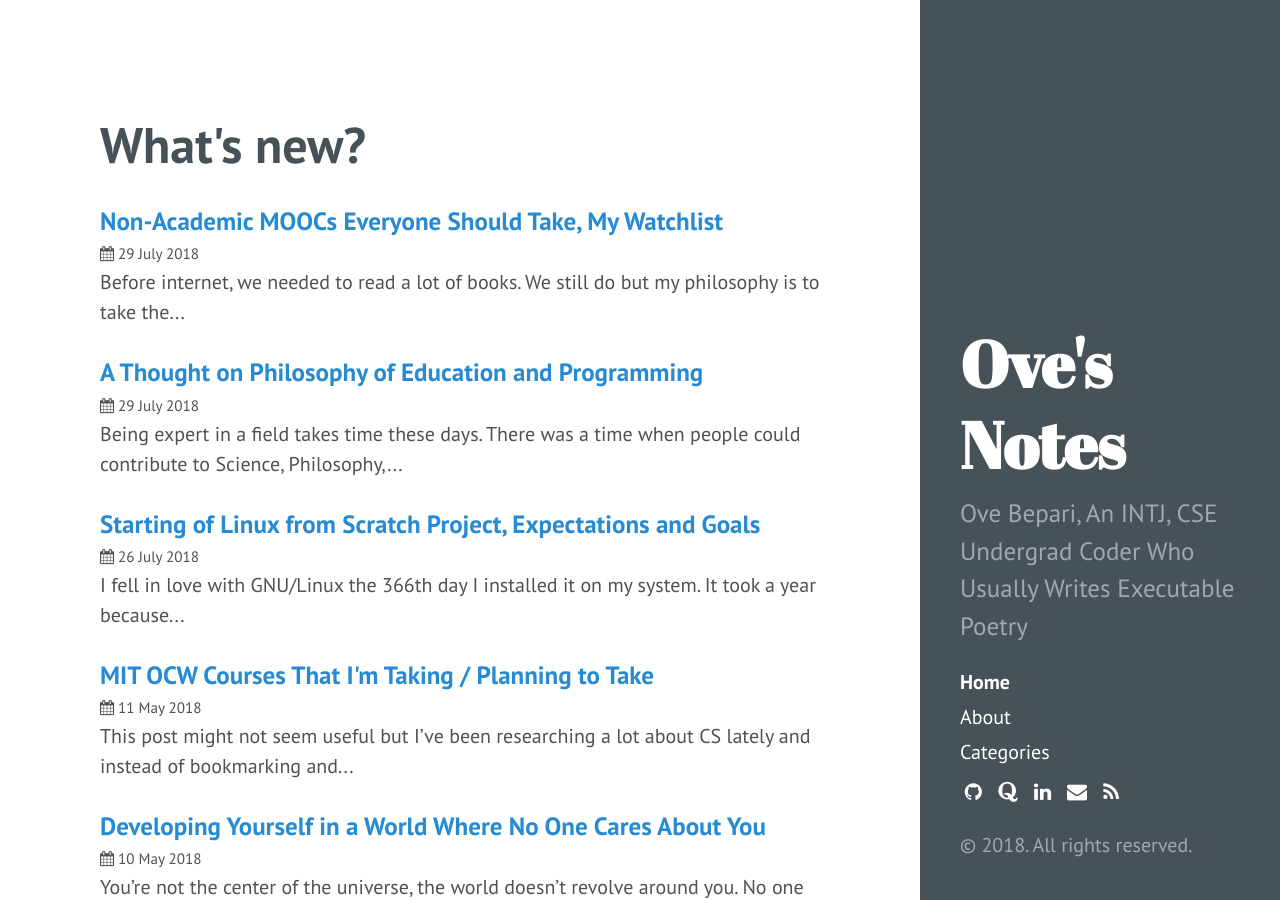
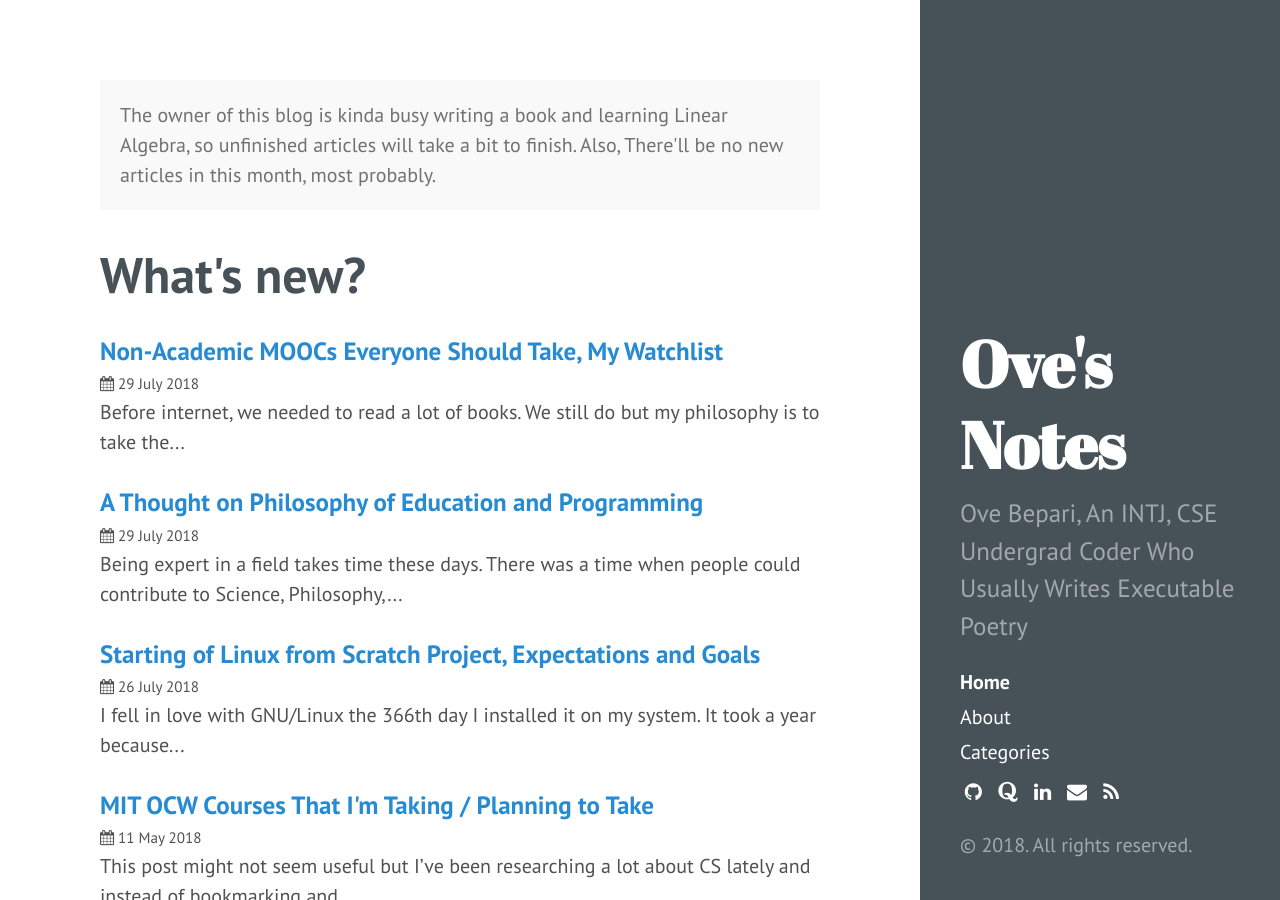
Before and after one commit to ovebepari/ovebepari.github.io, a Jekyll site: the page built from index.html, in a window 1280 px wide and 900 px high. Built offline with Jekyll 4.4.1, drawn with Linux system fonts in a browser that asks for light colours.

Commit message:
Message initialized

```diff
--- a/_config.yml
+++ b/_config.yml
@@ -22,4 +22,4 @@ author:
 
 
 # For a global message in the head
-message:
+message: The owner of this blog is kinda busy writing a book and learning Linear Algebra, so unfinished articles will take a bit to finish. Also, There'll be no new articles in this month, most probably.
```
